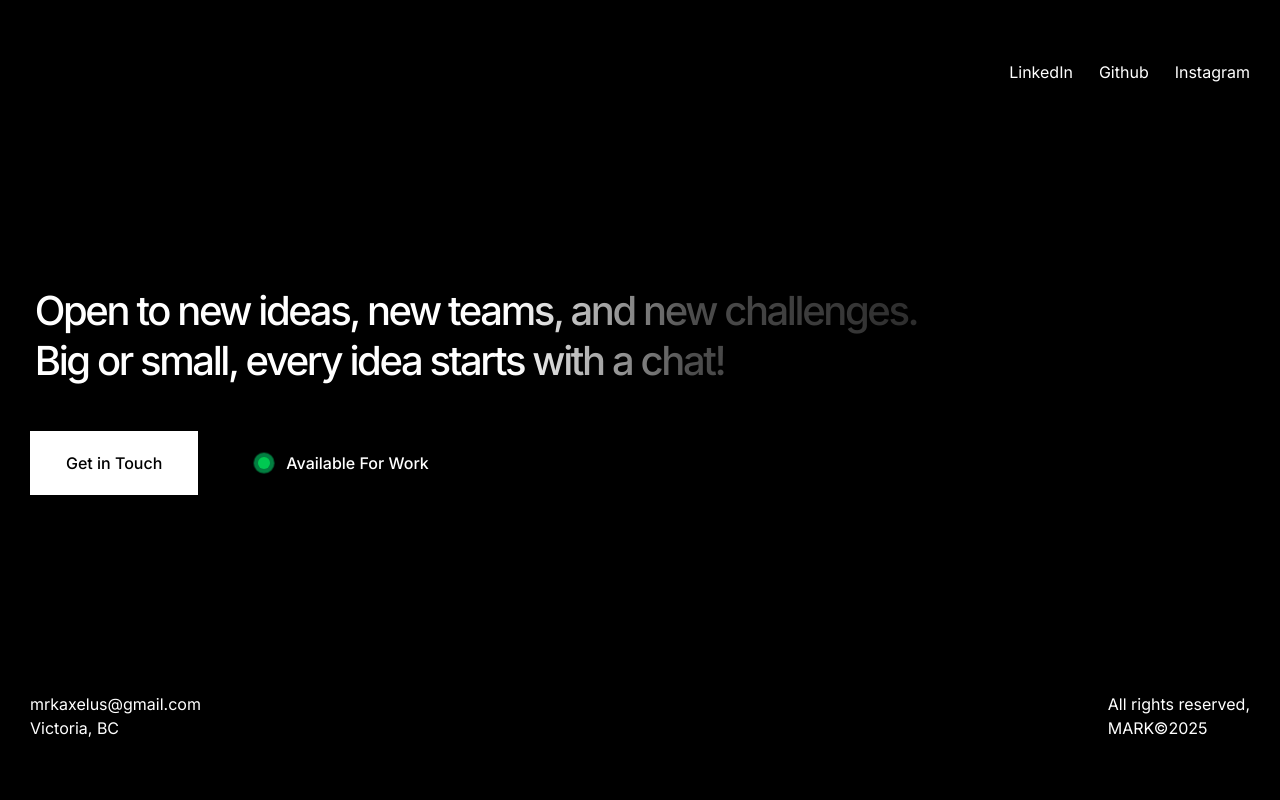
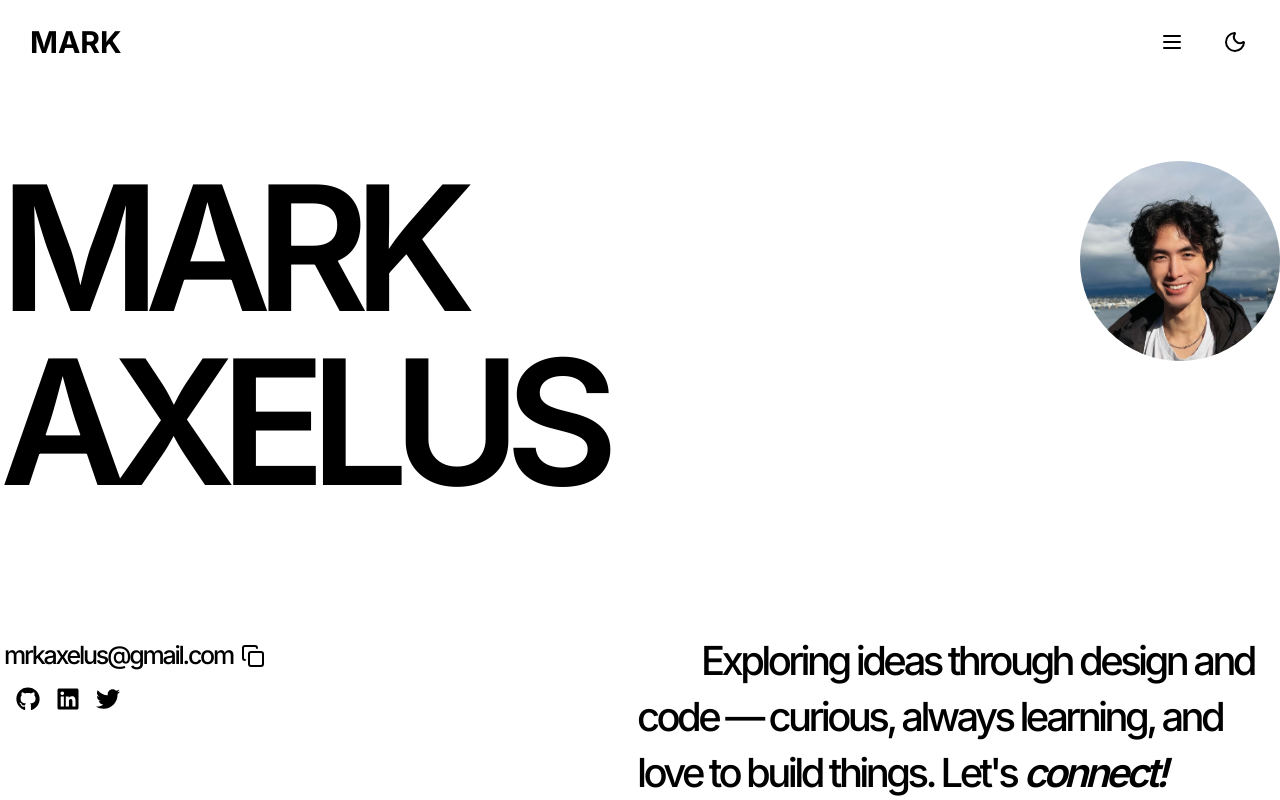
Before and after one commit to markaxelus/portfolio, a Next.js app: page / in a window 1280 px wide. Shown: the top 800 px of the page. Built offline with nearby package versions, Linux system fonts and the light colour scheme.

Commit message:
Parallax effect fixes

```diff
--- a/src/app/page.tsx
+++ b/src/app/page.tsx
@@ -7,7 +7,8 @@ import Footer from "@/components/Footer"
 
 export default function Home() {
   return (
-    <main className="pb-[85vh]">
+    <>
+      <main className="relative z-10 bg-white">
         <Hero/>
         <Process />
         <Works
@@ -15,7 +16,8 @@ export default function Home() {
           headingClassName=""
         />
         <AboutPreview />
+      </main>
       <Footer />
-    </main>
+    </>
   );
 }
--- a/src/components/About/AboutPreview/index.tsx
+++ b/src/components/About/AboutPreview/index.tsx
@@ -9,9 +9,9 @@ const index = () => {
   const onAboutPage = pathname === "/about";
 
   return (
-    <section className="flex flex-col justify-start max-w-[1600px] w-full mx-auto px-[20px] md:px-[30px] gap-20 pt-[20px] pb-[100px]">
+    <section className="flex flex-col justify-start w-full mx-auto px-[20px] md:px-[30px] gap-20 pt-[20px] pb-[100px] bg-white">
       {/* Main Heading */}
-      <div className="">
+      <div className="max-w-[1600px] w-full mx-auto">
         <ScrollReveal direction="up">
           <div className="flex justify-between items-center ">
             <h1 className="text-[24px] md:text-[48px] tracking-[-0.03em] font-medium">
@@ -23,8 +23,7 @@ const index = () => {
       </div>
 
       {/* About Section */}
-
-      <div className="flex flex-col gap-10 md:gap-20">
+      <div className="max-w-[1600px] w-full mx-auto flex flex-col gap-10 md:gap-20">
         {/* Info */}
         <ScrollReveal direction="up">
           <div className="md:max-w-[60%]">
--- a/src/components/Footer/index.tsx
+++ b/src/components/Footer/index.tsx
@@ -1,21 +1,12 @@
 "use client"
 import React from 'react'
-import { motion, useScroll, useTransform } from 'framer-motion'
 import Link from 'next/link';
 
 const index = () => {
-  const { scrollYProgress } = useScroll();
-
-  const reveal = useTransform(scrollYProgress, [0.4,1], [0, 1], {
-    clamp: true,
-  });
-
-  const y = useTransform(reveal, [0, 1], ["500%", "0%"])
   return (
-    <motion.footer
-      style={{ y }}
+    <footer
       className="
-        fixed bottom-0 left-0 right-0 h-screen bg-black text-white z-50
+        h-screen bg-black text-white sticky bottom-0 -z-10
         py-[60px]
       "
     >
@@ -76,7 +67,7 @@ const index = () => {
           </div>
         </div>
       </div>
-    </motion.footer>
+    </footer>
   )
 }
 
--- a/src/components/Hero/index.tsx
+++ b/src/components/Hero/index.tsx
@@ -8,7 +8,7 @@ import BubbleReveal from "@/utils/Animation/BubbleReveal";
 
 const index = () => {
   return (
-    <main className="relative w-full md:min-h-screen">
+    <main className="relative w-full md:min-h-screen bg-white">
       <div
         className="
           max-w-[1600px] w-full mx-auto
--- a/src/components/Process/index.tsx
+++ b/src/components/Process/index.tsx
@@ -7,7 +7,7 @@ import ImageReveal from "@/utils/Animation/ImageReveal";
 const index = () => {
   return (
 
-    <div className="relative w-full
+    <div className="relative w-full bg-white
       before:content-[''] before:absolute before:top-0 before:left-0 before:w-full before:h-px before:bg-[rgb(245,245,245)]
       after:content-[''] after:absolute after:bottom-0 after:left-0 after:w-full after:h-px after:bg-[rgb(245,245,245)]">
 
--- a/src/components/Works/index.tsx
+++ b/src/components/Works/index.tsx
@@ -73,7 +73,7 @@ const Works: React.FC<WorksProps> = ({ headingText, headingClassName }) => {
   };
 
   return (
-    <section className="max-w-[1600px] w-full mx-auto min-h-screen px-[20px] md:px-[30px] lg:px-0 gap-12 md:gap-6 py-[20px]">
+    <section className="max-w-[1600px] w-full mx-auto min-h-screen px-[20px] md:px-[30px] lg:px-0 gap-12 md:gap-6 py-[20px] bg-white">
 
       {/* Heading & ShowMore */}
       <div className="flex justify-between items-center">
```
Lines whose indentation alone changed are shown as unchanged.
